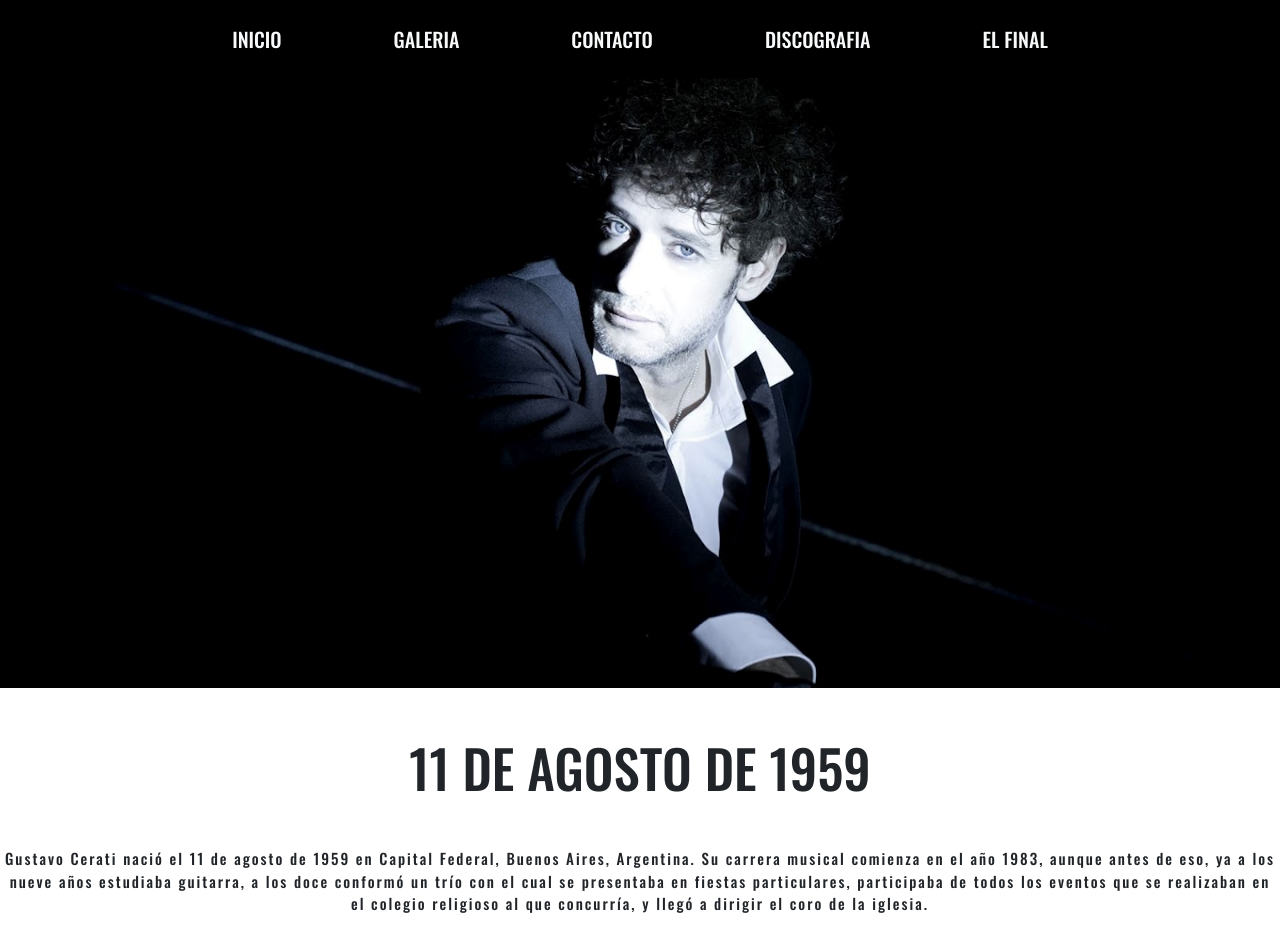
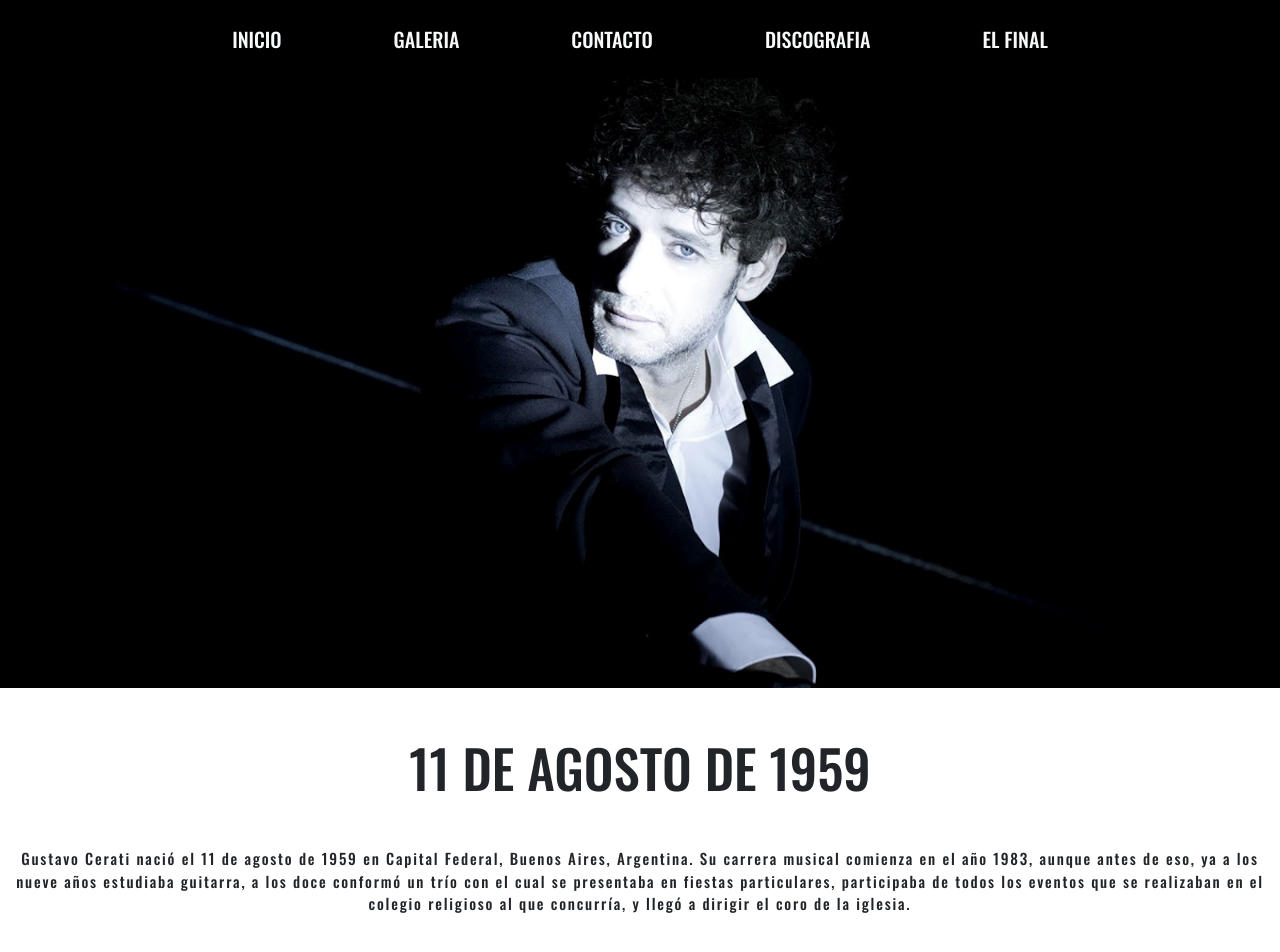
Before and after one commit to emdamartt/Soda-Stereo, a website: page index.html in a window 1280 px wide. Shown: the top 952 px of the page. Drawn offline with nearby package versions, Linux system fonts and the light colour scheme.

```diff
--- a/scss/layout/_main-index.scss
+++ b/scss/layout/_main-index.scss
@@ -17,7 +17,7 @@
                     animation-duration: 5s;
                 }
                 p{
-                    letter-spacing: 2px;
+                    letter-spacing: 1.8px;
                     font-family: $font-text;
                     font-size: $font-size-p;
                     text-align: center;
```
Also changed, not shown: pages/galeria.html (+1 -1 lines), css/style.css.
